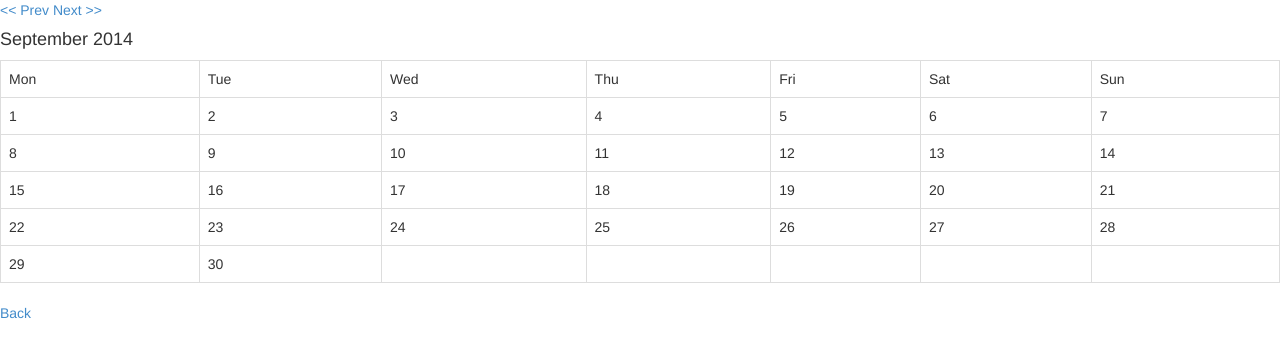
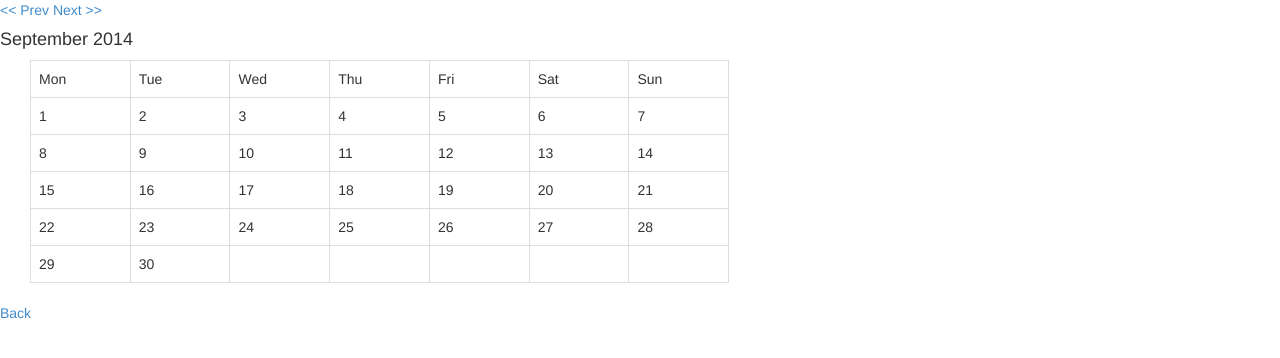
Before and after one commit to marciojss/calendario_app, a Django app: page /month/2014/09/ in a window 1280 px wide. Shown: the top 358 px of the page. Run offline with Django 3.2, Linux system fonts and the light colour scheme; data that the repository does not hold is empty; parts of the project's set-up code (start-up, migrations or seed data) failed here and were passed over; some libraries are stand-ins or nearby versions.

Commit message:
formatando colunas da tabela month

```diff
--- a/cal/templates/cal/month.html
+++ b/cal/templates/cal/month.html
@@ -17,23 +17,23 @@
 {% endif %}
 
 <h4>{{ mname }} {{ year }}</h4>
-
-<div class="month">
+<div class="container col-lg-12 col-md-12 col-sm-12 col-xs-12">
+<div class="month col-lg-7 col-md-7 col-sm-7 col-xs-7">
     <table class="table table-bordered">
 
 
     <tr>
-        <td class="empty">Mon</td>
-        <td class="empty">Tue</td>
-        <td class="empty">Wed</td>
-        <td class="empty">Thu</td>
-        <td class="empty">Fri</td>
-        <td class="empty">Sat</td>
-        <td class="empty">Sun</td>
+        <td class="empty col-lg-1 col-md-1 col-sm-1 col-xs-1">Mon</td>
+        <td class="empty col-lg-1 col-md-1 col-sm-1 col-xs-1">Tue</td>
+        <td class="empty col-lg-1 col-md-1 col-sm-1 col-xs-1">Wed</td>
+        <td class="empty col-lg-1 col-md-1 col-sm-1 col-xs-1">Thu</td>
+        <td class="empty col-lg-1 col-md-1 col-sm-1 col-xs-1">Fri</td>
+        <td class="empty col-lg-1 col-md-1 col-sm-1 col-xs-1">Sat</td>
+        <td class="empty col-lg-1 col-md-1 col-sm-1 col-xs-1">Sun</td>
     </tr>
 
     {% for week in month_days %}
-        <tr>
+        <tr class="">
         {% for day, entries, current in week %}
 
             <!-- TD style: empty | day | current; onClick handler and highlight  -->
@@ -69,4 +69,5 @@
 
     <div class="clear"></div>
 </div>
+</div>
 <a href="{% url 'cal.views.main' year %}">Back</a>
```
